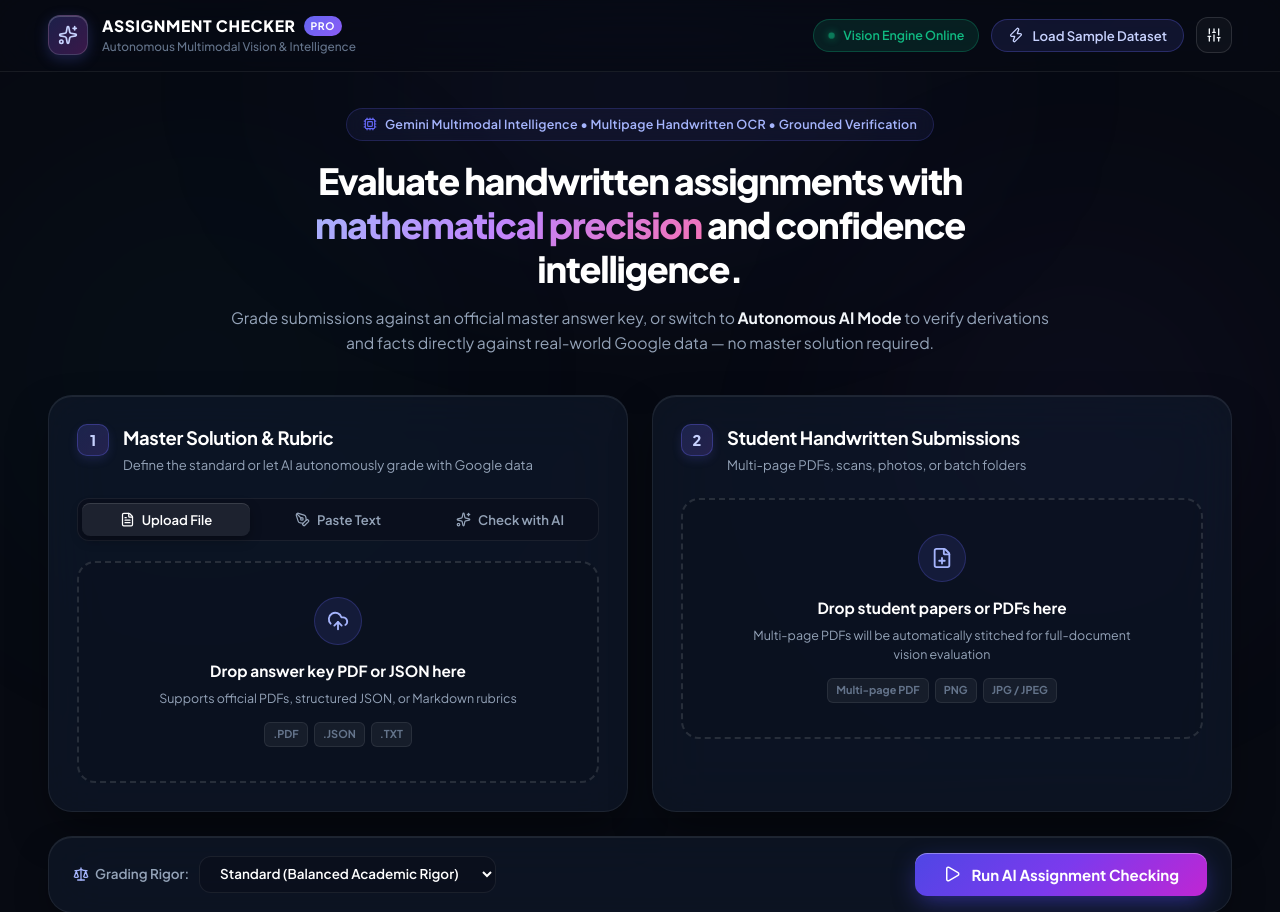
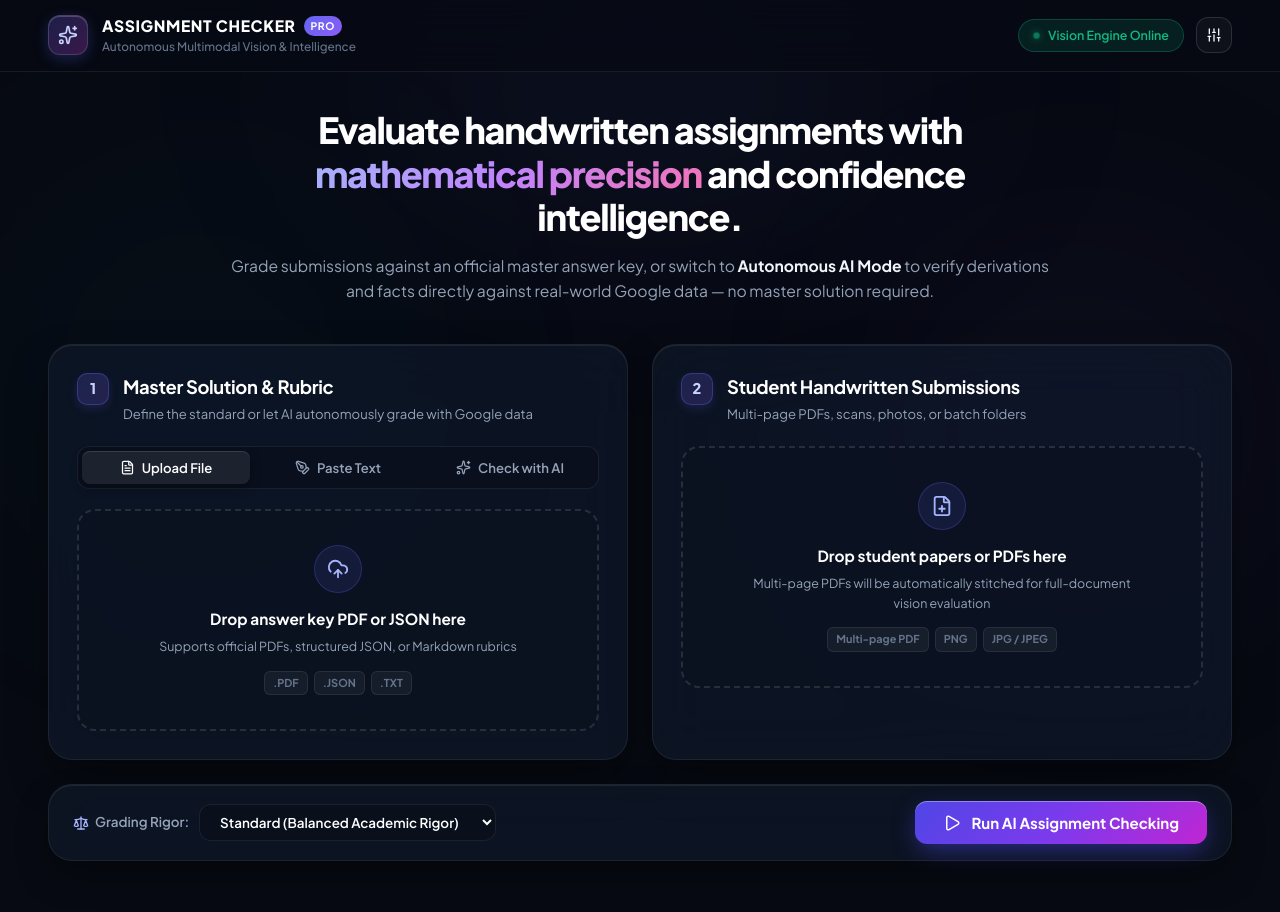
Before and after one commit to AryanA2323/assignement-checker, a Flask app: page / in a window 1280 px wide. Shown: the top 912 px of the page. After the commit the page ends 861 px from the top, so only its background shows below. Run offline with Flask 3, Linux system fonts and the light colour scheme.

Commit message:
Remove load sample dataset button and Gemini multimodal intelligence hero tag

```diff
--- a/static/js/app.js
+++ b/static/js/app.js
@@ -204,6 +204,7 @@ Answer: Strict 2PL holds write locks until commit; Rigorous 2PL holds all locks
     // 3. One-Click Sample Dataset Loader (CS 545 ass_1)
     // -------------------------------------------------------------------------
     function setupQuickSampleLoader() {
+        if (!btnQuickSample) return;
         btnQuickSample.addEventListener("click", async () => {
             try {
                 btnQuickSample.innerHTML = `<i data-lucide="loader-2" class="btn-icon-svg" style="animation:spinRing 1s linear infinite"></i> Loading...`;
--- a/templates/index.html
+++ b/templates/index.html
@@ -48,11 +48,6 @@
                         <span class="status-indicator-text">Vision Engine Online</span>
                     </div>
 
-                    <button type="button" class="btn-sample-load" id="btnQuickSample" title="Quick load sample CS 545 Distributed Systems assignment with multi-page handwritten student papers">
-                        <i data-lucide="zap" class="btn-icon-svg"></i>
-                        <span>Load Sample Dataset</span>
-                    </button>
-
                     <button type="button" class="btn-glass btn-icon-only" id="btnOpenSettings" title="API Settings & Model Configuration">
                         <i data-lucide="sliders" class="btn-icon-svg"></i>
                     </button>
@@ -64,10 +59,6 @@
         <main class="main-workspace">
             <!-- Hero Introduction -->
             <section class="hero-section">
-                <div class="hero-chip">
-                    <i data-lucide="cpu" class="chip-icon"></i>
-                    <span>Gemini Multimodal Intelligence &bull; Multipage Handwritten OCR &bull; Grounded Verification</span>
-                </div>
                 <h1 class="hero-title">
                     Evaluate handwritten assignments with <span class="gradient-text">mathematical precision</span> and confidence intelligence.
                 </h1>
```
